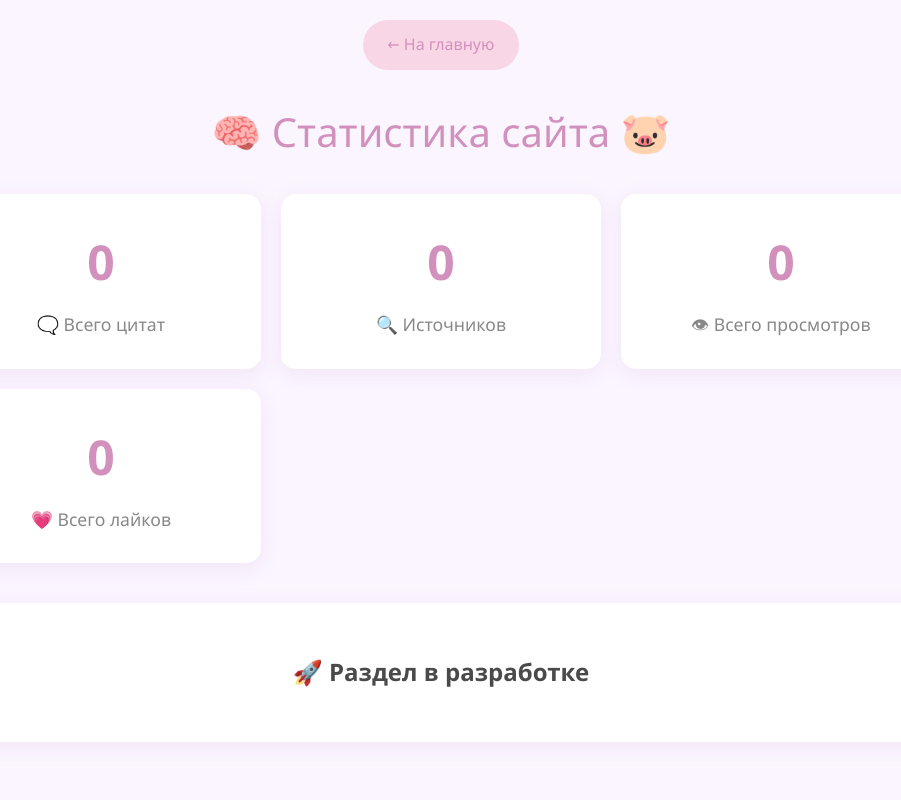
After one commit to kosu1l1ya/quotes_test, a Django app: page /dashboard/ in a window 1280 px wide. The commit adds this page. Shown: the whole page, without its empty margins (199-1100 px from the left). Run offline with Django 5.2, Linux system fonts and the light colour scheme; data that the repository does not hold is empty.

Commit message:
добавила дашборд статистики
Что сделано:
- создана функция отображения общей статистики цитат
- добавлены счетчики: всего цитат, источников, просмотров и лайков
- создан шаблон с карточками статистики
- настроен url путь для страницы дашборда
- добавлена ссылка на дашборд в навигацию главной страницы
- обновлены цвета кнопок и улучшены кавычки

```diff
--- /dev/null
+++ b/main/templates/main/dashboard.html
@@ -0,0 +1,123 @@
+<!DOCTYPE html>
+<html>
+
+<head>
+    <meta charset="UTF-8">
+    <title>🧠 Статистика сайта 🐷</title>
+    <style>
+        body {
+            font-family: 'Segoe UI', Tahoma, Geneva, Verdana, sans-serif;
+            background-color: #faf5ff;
+            color: #4a4a4a;
+            max-width: 1000px;
+            margin: 0 auto;
+            padding: 20px;
+            line-height: 1.6;
+        }
+
+        h1 {
+            color: #d291bc;
+            text-align: center;
+            margin-bottom: 30px;
+            font-weight: 300;
+            font-size: 2.5em;
+        }
+
+        .navigation {
+            display: flex;
+            justify-content: center;
+            gap: 15px;
+            margin-bottom: 30px;
+            flex-wrap: wrap;
+        }
+
+        .nav-btn {
+            background-color: #b357c5;
+            color: white;
+            text-decoration: none;
+            padding: 12px 25px;
+            display: inline-block;
+            border-radius: 30px;
+            transition: all 0.3s;
+            font-weight: 500;
+        }
+
+        .nav-btn:hover {
+            transform: translateY(-2px);
+            box-shadow: 0 5px 15px rgba(0, 0, 0, 0.2);
+            text-decoration: none;
+            color: white;
+        }
+
+        .stats-grid {
+            display: grid;
+            grid-template-columns: repeat(auto-fit, minmax(250px, 1fr));
+            gap: 20px;
+            margin-bottom: 40px;
+        }
+
+        .stat-card {
+            background-color: white;
+            padding: 30px;
+            border-radius: 15px;
+            box-shadow: 0 5px 20px rgba(210, 145, 188, 0.15);
+            text-align: center;
+        }
+
+        .stat-number {
+            font-size: 3em;
+            font-weight: bold;
+            color: #d291bc;
+            margin: 0;
+        }
+
+        .stat-label {
+            color: #888;
+            font-size: 1.1em;
+            margin: 10px 0 0 0;
+        }
+
+        .info-box {
+            background-color: white;
+            padding: 30px;
+            border-radius: 15px;
+            box-shadow: 0 5px 20px rgba(210, 145, 188, 0.15);
+            margin-bottom: 30px;
+            text-align: center;
+        }
+    </style>
+</head>
+
+<body>
+
+    <div class="navigation">
+        <a href="{% url 'home' %}" class="nav-btn" style="background-color: #f9d6e5; color: #d291bc;">← На главную</a>
+    </div>
+
+    <h1>🧠 Статистика сайта 🐷</h1>
+
+    <div class="stats-grid">
+        <div class="stat-card">
+            <p class="stat-number">{{ total_quotes }}</p>
+            <p class="stat-label">🗨️ Всего цитат</p>
+        </div>
+        <div class="stat-card">
+            <p class="stat-number">{{ total_authors }}</p>
+            <p class="stat-label">🔍 Источников</p>
+        </div>
+        <div class="stat-card">
+            <p class="stat-number">{{ total_views }}</p>
+            <p class="stat-label">👁 Всего просмотров</p>
+        </div>
+        <div class="stat-card">
+            <p class="stat-number">{{ total_likes }}</p>
+            <p class="stat-label">💗 Всего лайков</p>
+        </div>
+    </div>
+
+    <div class="info-box">
+        <h2>🚀 Раздел в разработке</h2>
+    </div>
+</body>
+
+</html>
--- a/main/templates/main/popular_quotes.html
+++ b/main/templates/main/popular_quotes.html
@@ -48,7 +48,7 @@
 
         .rating {
             font-weight: bold;
-            color: #e84393;
+            color: #eb539c;
         }
 
         .back-link {
--- a/main/urls.py
+++ b/main/urls.py
@@ -7,4 +7,5 @@ urlpatterns = [
     path('dislike/<int:quote_id>/', views.dislike_quote, name='dislike_quote'),
     path('add/', views.add_quote, name='add_quote'),
     path('popular/', views.popular_quotes, name='popular_quotes'),
+    path('dashboard/', views.dashboard, name='dashboard'),
 ]
--- a/main/views.py
+++ b/main/views.py
@@ -1,8 +1,9 @@
 from django.shortcuts import render, redirect, get_object_or_404
 from django.db import models
 import random
-from .models import Quote
+from .models import Quote, Source
 from .forms import QuoteForm
+from django.db.models import Sum
 
 
 def home(request):
@@ -55,3 +56,18 @@ def popular_quotes(request):
     ).order_by('-popularity')[:10]
 
     return render(request, 'main/popular_quotes.html', {'quotes': quotes})
+
+
+def dashboard(request):
+    total_quotes = Quote.objects.count()
+    total_authors = Source.objects.count()
+    total_views = Quote.objects.aggregate(total=Sum('views'))['total'] or 0
+    total_likes = Quote.objects.aggregate(total=Sum('likes'))['total'] or 0
+
+    context = {
+        'total_quotes': total_quotes,
+        'total_authors': total_authors,
+        'total_views': total_views,
+        'total_likes': total_likes,
+    }
+    return render(request, 'main/dashboard.html', context)
```
Also changed, not shown: main/templates/main/home.html (+22 -43 lines).
